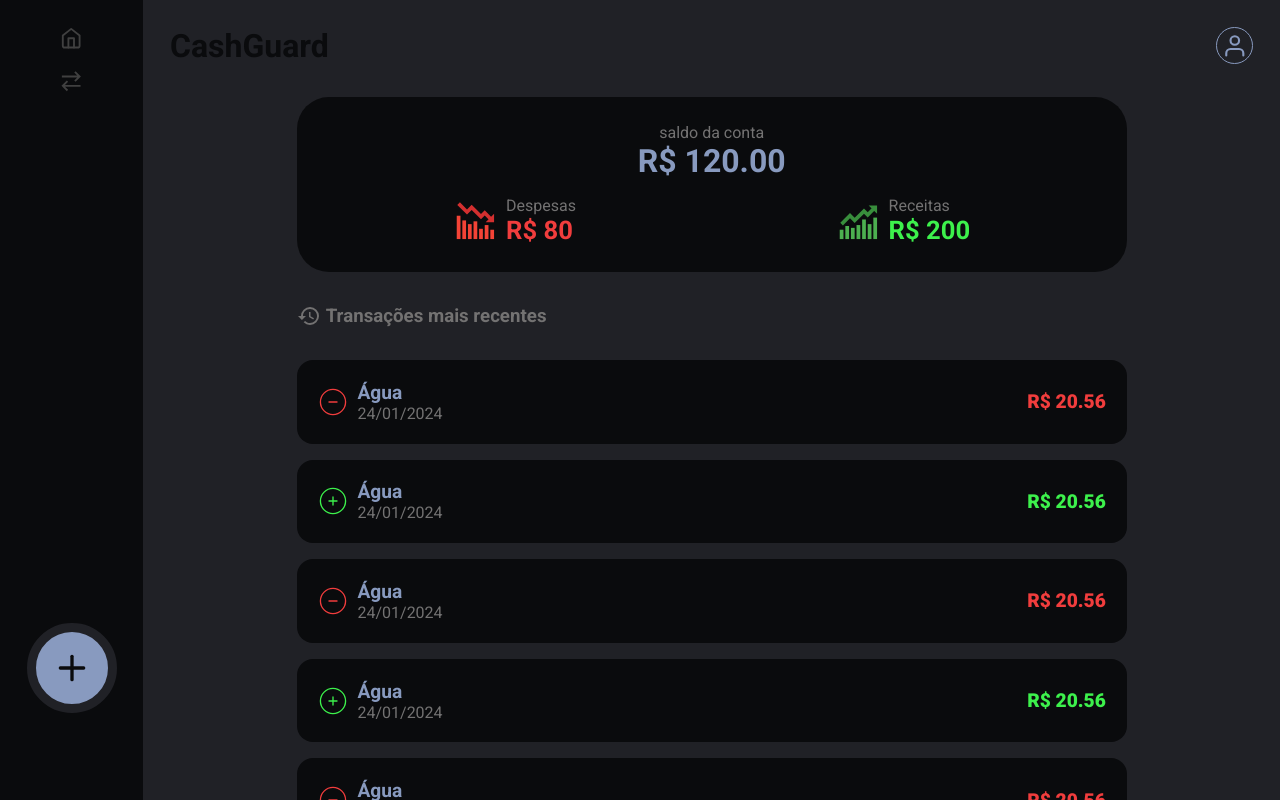
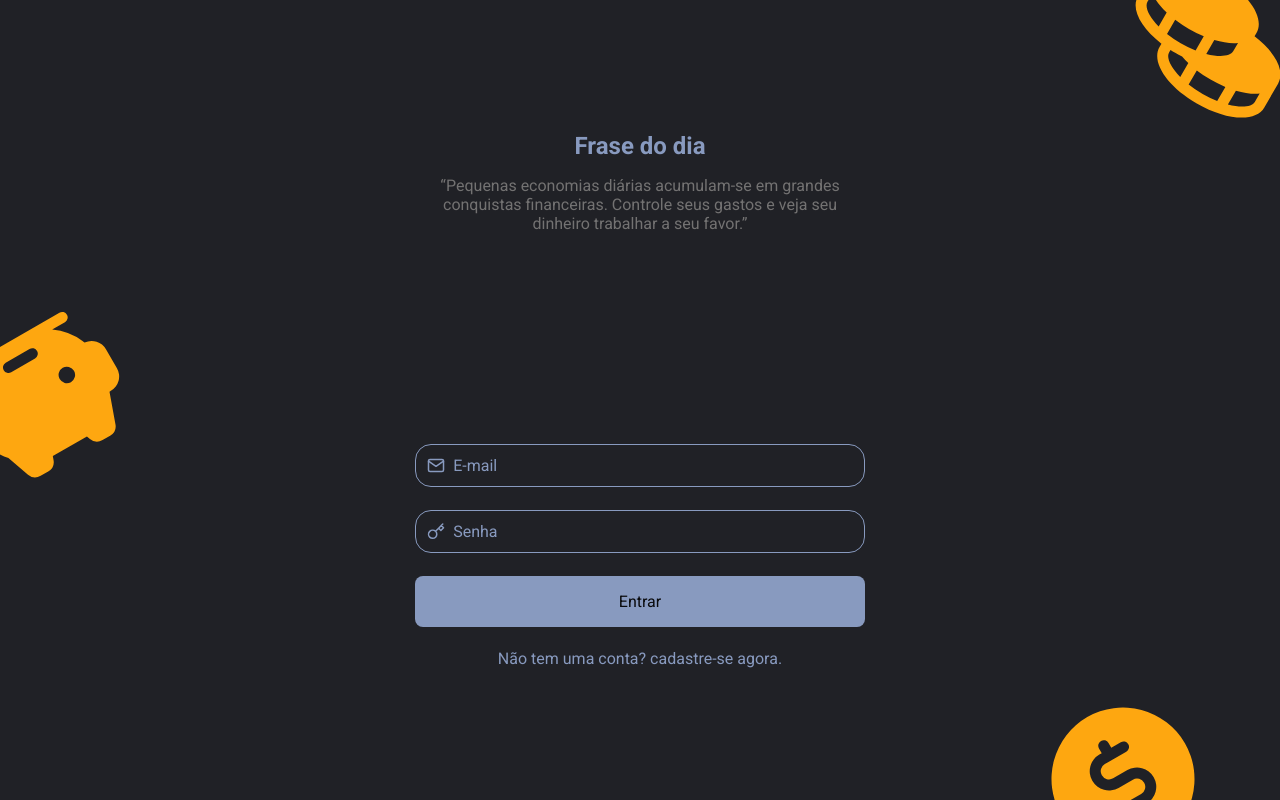
Before and after one commit to fabricioliquesley/CashGuard-front-end, a React (Vite) app: page / in a window 1280 px wide. Built offline with nearby package versions, Linux system fonts and the light colour scheme.

Commit message:
feat: added the logic to change the routes

```diff
--- a/src/main.jsx
+++ b/src/main.jsx
@@ -3,6 +3,8 @@
 import { ThemeProvider } from 'styled-components';
 import GlobalStyle from './style/global';
 import theme from './style/theme';
+
+import { AuthProvider } from "./hook/auth";
 
 import { Routes } from './routes';
 
@@ -10,7 +12,9 @@
   <React.StrictMode>
     <ThemeProvider theme={theme}>
       <GlobalStyle />
-      <Routes />
+      <AuthProvider>
+        <Routes />
+      </AuthProvider>
     </ThemeProvider>
   </React.StrictMode>,
 )
--- a/src/routes/index.jsx
+++ b/src/routes/index.jsx
@@ -1,11 +1,15 @@
 import { BrowserRouter } from "react-router-dom";
+
+import { useAuth } from "../hook/auth";
 import { AppRoutes } from "./app.routes";
 import { UserRoutes } from "./user.routes";
 
 export function Routes() {
+    const { user } = useAuth();
+
     return (
         <BrowserRouter>
-            <AppRoutes />
+            {user ? <AppRoutes /> : <UserRoutes />}
         </BrowserRouter>
     )
 }
```
